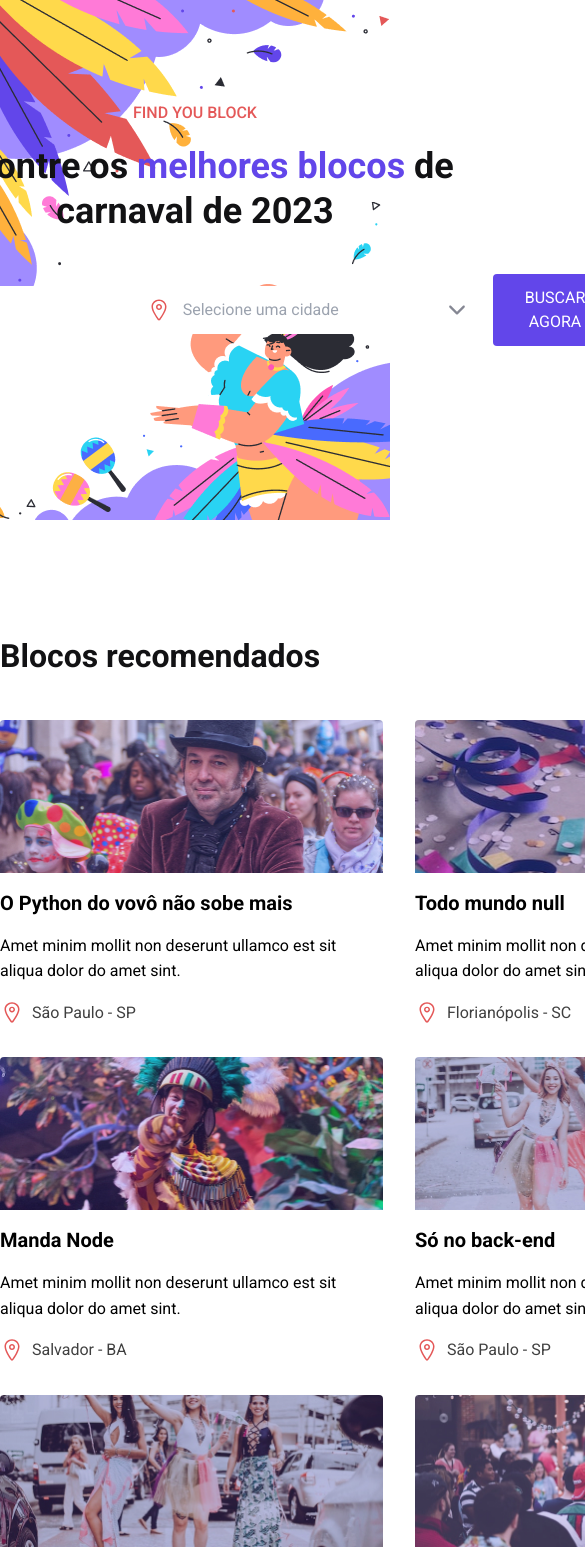
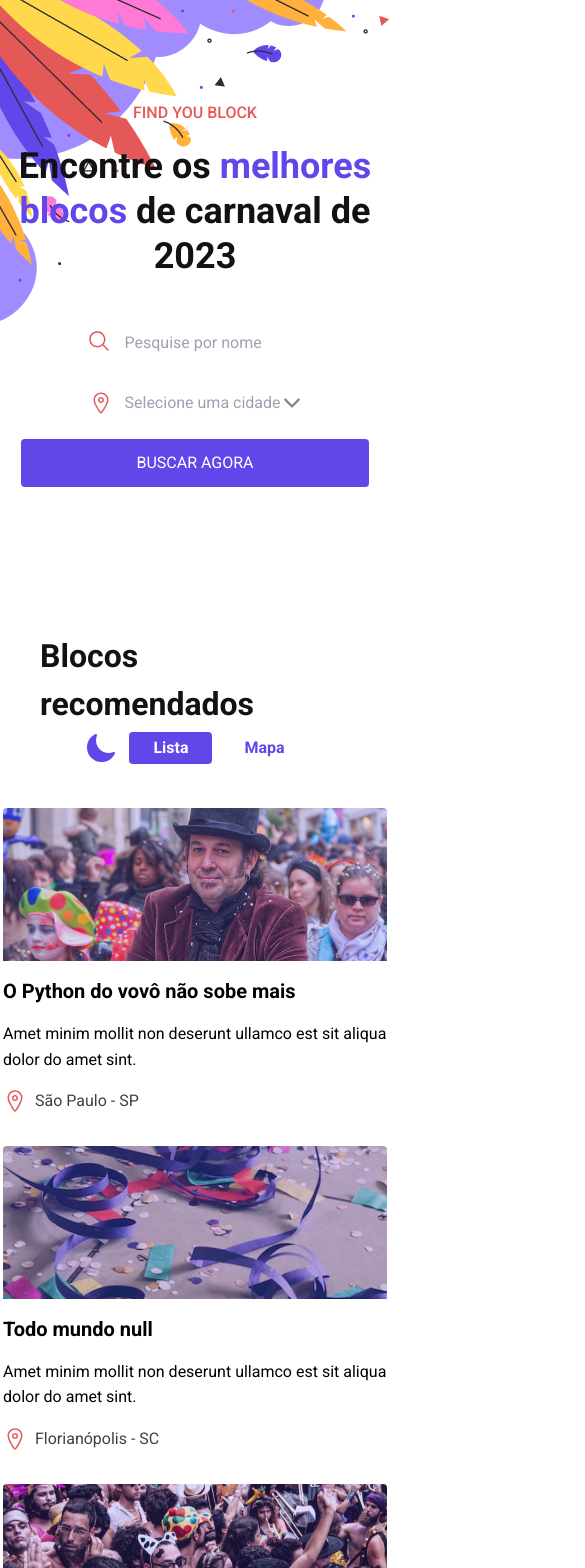
Before and after one commit to MicaelaPinheiroDS/find-your-block-boracodar, a React (Vite) app: page / in a window 390 px wide. Shown: the top 1568 px of the page, 585 px wide, since content can reach past the window. Built offline with nearby package versions, Linux system fonts and the light colour scheme.

Commit message:
Implementation css responsive

```diff
--- a/src/App.jsx
+++ b/src/App.jsx
@@ -4,7 +4,7 @@ import { ContentCornivalGroups } from './components/contentCarnivelGroups'
 export function App() {
 
   return (
-    <div className='dark:bg-black dark:text-white'>
+    <div className='dark:bg-black dark:text-white w-screen'>
         <Header />
         <ContentCornivalGroups />
         <Footer />
--- a/src/components/contentCarnivelGroups/index.jsx
+++ b/src/components/contentCarnivelGroups/index.jsx
@@ -1,24 +1,24 @@
 import { listCarnivalGroups } from './ListCarnivalGroups'
 import { SwitchTheme } from '../SwitchTheme'
-export function ContentCornivalGroups(props){
+export function ContentCornivalGroups(){
     const cards  = listCarnivalGroups.map(card => {
         return (
-        <div className="card" key={card.id}>
+        <div className="card max-w-96" key={card.id}>
                 <div className="card-body flex flex-col gap-4">
                     <img className=' rounded-t' src={card.img} alt={'imagem do card ' + card.title}></img>
                     <h3 className="card-title text-[20px] leading-[140%] font-bold">{card.title}</h3>
                     <p className="card-text text-base leading-[160%]">{card.description}</p>
                     <div className='flex  gap-2'>
                         <img src="./images/location.svg" alt="" />
-                        <p className=' text-base leading-[160%] opacity-75' >{card.localization}</p>
+                        <p className=' text-base leading-[160%] opacity-75'>{card.localization}</p>
                     </div>
                 </div>
             </div>
         )
     })
     return(
-        <section className="mt-[100px] w-[1213px] m-auto">
-            <div className="flex justify-between items-center">
+        <section className="mt-[100px] lg:w-[1213px] m-auto">
+            <div className="flex flex-col md:flex-row md:text-center justify-between items-center mx-10 lg:mx-0">
                 <h2 className="text-[32px] text-black dark:text-white font-bold">Blocos recomendados</h2>
                 <div className="font-bold flex gap-2 items-center">
                     <SwitchTheme />
@@ -26,7 +26,7 @@ export function ContentCornivalGroups(props){
                     <button className="px-6 py-1 rounded bg-white dark:bg-black text-purple">Mapa</button>
                 </div>
             </div>
-            <div className='grid grid-cols-3 gap-8 mt-10'>{cards}</div>
+            <div className='w-fill grid justify-center md:grid-cols-2 lg:grid-cols-3 gap-8 mt-10'>{cards}</div>
 
 
         </section>
--- a/src/components/footer/index.jsx
+++ b/src/components/footer/index.jsx
@@ -2,7 +2,7 @@ export function Footer(){
     return (
         <footer className="relative w-full h-[350px]  mt-[100px]">
             <div className="absolute  w-full h-full bg-illustration-1 bg-no-repeat origin-botton rotate-180"></div>
-            <div className="w-[1213px] pt-32 m-auto flex justify-between items-center">
+            <div className="pt-32 m-auto flex flex-col sm:flex-row justify-around items-center bg-white/75 dark:bg-black/75 rounded p-2 w-fit relative z-20">
                 <div className="flex flex-col items-center gap-7">
                     <h1><img src="./images/icon-carnaval.png" alt=""></img></h1>
                     <p>2023 - Micaela Pinheiro.</p>
--- a/src/components/header/index.jsx
+++ b/src/components/header/index.jsx
@@ -1,27 +1,27 @@
 export function Header(){
     return (
-        <header className="relative flex justify-center  w-full h-[532px]">
+        <header className="relative flex justify-center w-full h-[532px]">
             <div className="absolute z-0 w-full h-full">
-                <div className="absolute top-0 left-0 bg-illustration-1 w-[407px] h-[345px] bg-no-repeat"></div>
-                <div className="absolute bottom-0 right-0 bg-illustration-2 w-[414px] h-[330px] bg-no-repeat"></div>
+                <div className="absolute top-0 left-0 bg-illustration-1 max-w-[407px] w-full h-[345px] bg-no-repeat"></div>
+                <div className="absolute bottom-0 right-0 lg:bg-illustration-2 w-[414px] h-[330px] bg-no-repeat"></div>
             </div>
             <div>
                 <div className='relative z-10 mt-[100px] flex flex-col items-center text-center'>
                     <h2 className="uppercase font-medium text-base leading-[160%] text-red mb-[18px]">Find you block</h2>
-                    <h1 className=' text-black dark:text-white text-4xl font-bold leading-[125%] w-[647px]'>Encontre os <span className='text-purple'>melhores blocos</span> de carnaval de 2023</h1>
+                    <h1 className=' text-black dark:text-white text-4xl font-bold leading-[125%] sm:w-[647px]'>Encontre os <span className='text-purple'>melhores blocos</span> de carnaval de 2023</h1>
                 </div>
-                <div className='relative z-10 p-10 flex items-center gap-3'>
+                <div className='relative z-10 py-10 md:p-10 flex flex-col lg:flex-row items-center gap-3'>
                     <div className='relative flex items-center'>
                         <div className='bg-icon-search bg-no-repeat w-6 h-6 absolute left-0 ml-[14px]'></div>
-                        <input className='w-[348px] py-3 pl-[50px] pr-2 dark:bg-black' type="text" placeholder='Pesquise por nome' />
+                        <input className='max-w-[348px] w-full py-3 pl-[50px] pr-2 dark:bg-black' type="text" placeholder='Pesquise por nome' />
                     </div>
                     <div className='relative flex items-center'>
                         <div className='bg-icon-location bg-no-repeat w-6 h-6 absolute left-0 ml-[14px]'></div>
                         <div className='bg-chevron-down bg-no-repeat w-6 h-6 absolute right-0 m-[12px] cursor-pointer'></div>
-                        <input className='w-[348px] py-3 pl-[50px] pr-2 dark:bg-black' type="text" placeholder='Selecione uma cidade' />
+                        <input className='max-w-[348px] w-full py-3 pl-[50px] pr-2 dark:bg-black' type="text" placeholder='Selecione uma cidade' />
                     </div>
 
-                    <button className='uppercase bg-purple text-white px-8 py-3 rounded'>Buscar agora</button>
+                    <button className='uppercase bg-purple text-white px-8 py-3 rounded max-w-[348px] w-full lg:w-full'>Buscar agora</button>
                 </div>
             </div>
         </header>
```
